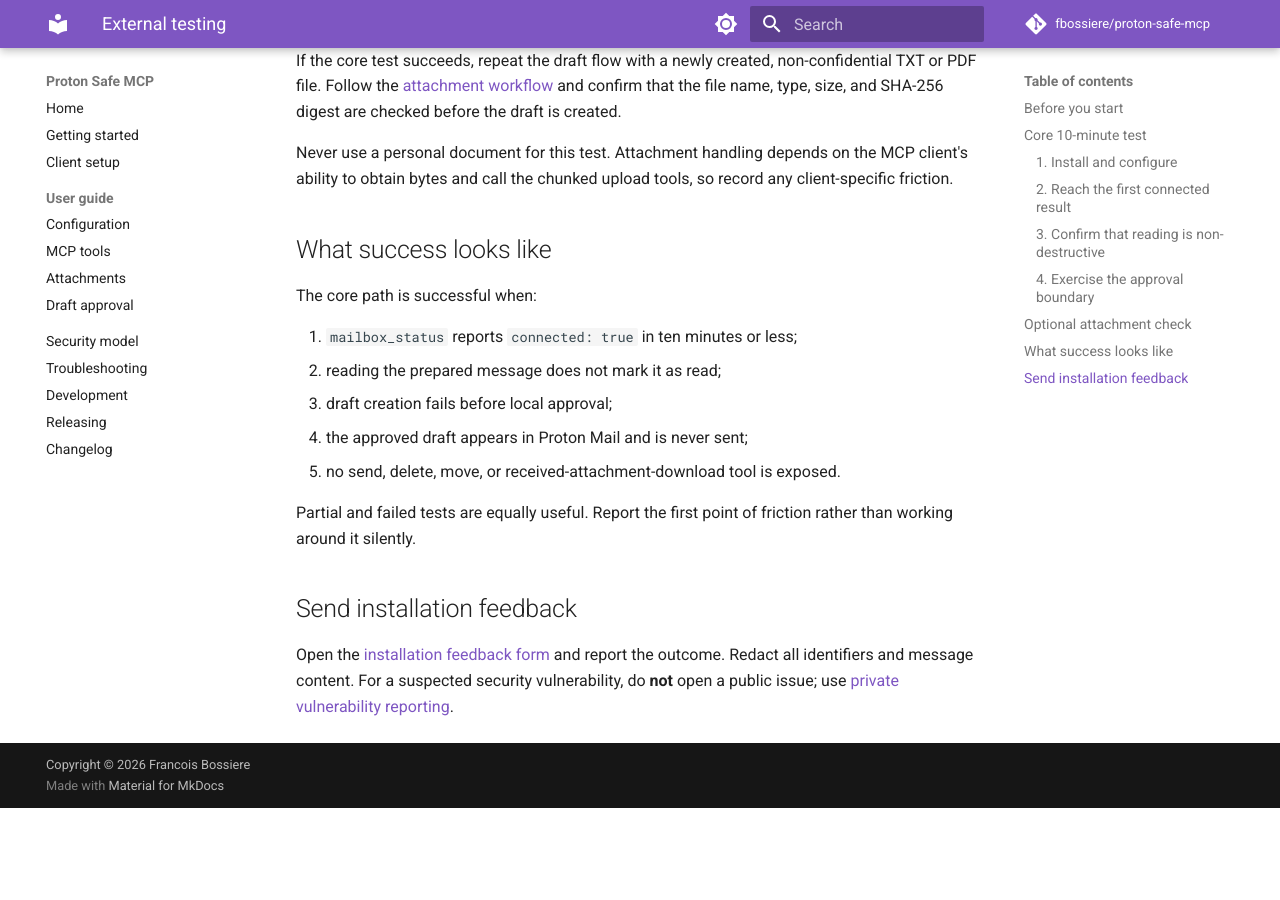
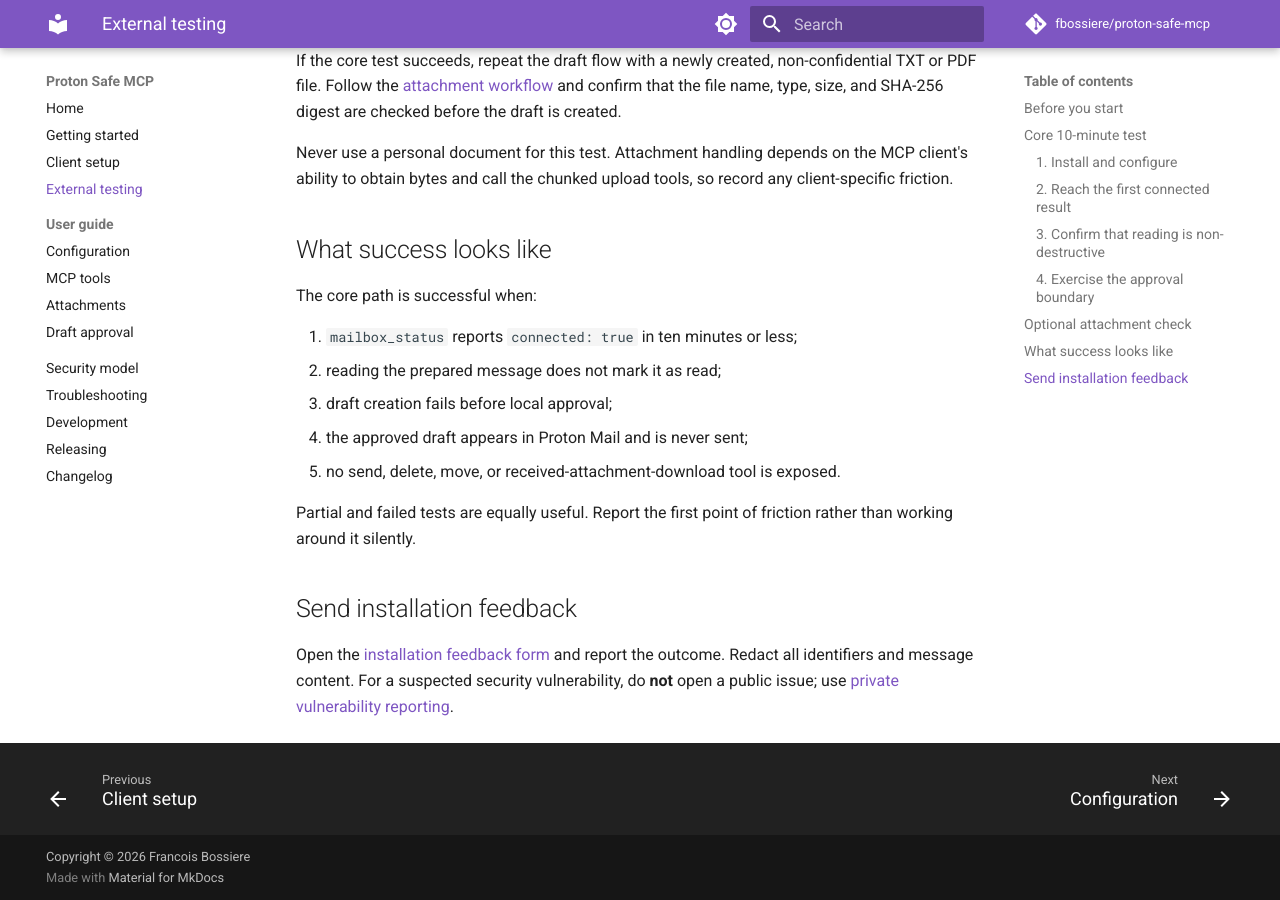
Before and after one commit to fbossiere/proton-safe-mcp, an MkDocs documentation site: the page built from docs/external-testing.md, in a window 1280 px wide and 900 px high, scrolled down 2051 px. Built offline with MkDocs 1.6.1 and Material for MkDocs 9.7.7, drawn with Linux system fonts in a browser that asks for light colours; comment, search, counter and statistics services are not loaded; before the commit the page ends 2859 px from its top, so only the background shows below that.

Commit message:
Add 'External testing' to navigation menu

```diff
--- a/mkdocs.yml
+++ b/mkdocs.yml
@@ -53,6 +53,7 @@
   - Home: index.md
   - Getting started: getting-started.md
   - Client setup: clients.md
+  - External testing: external-testing.md
   - User guide:
       - Configuration: configuration.md
       - MCP tools: mcp-tools.md
```
